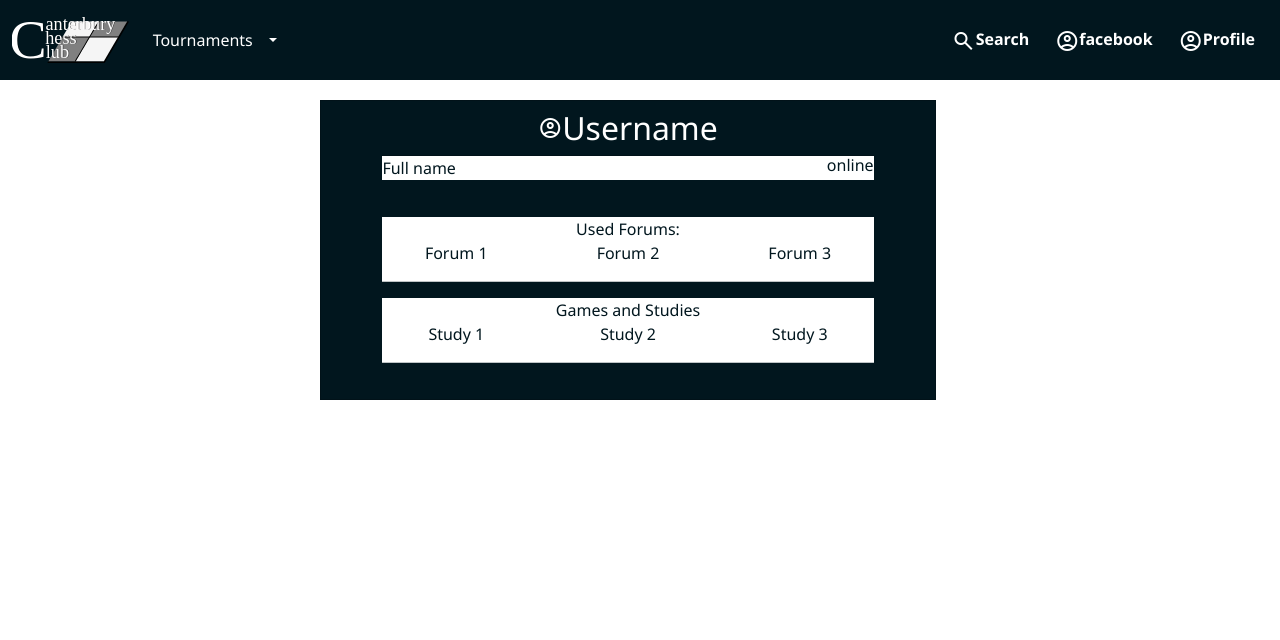
After one commit to Bailey-Moir/Canterbury-Chess-Club, a PHP site: page /php/account.php in a window 1280 px wide. The commit adds this page. Shown: the top 640 px of the page. Run offline with PHP 8.4, Linux system fonts and the light colour scheme; the visitor is signed in with stand-in values (Sample User, id 1).

```diff
--- a/index.php
+++ b/index.php
@@ -16,7 +16,6 @@ session_start();
 
 		<h2>Canterbury Chess Club</h2>
 
-
 			<div class="container-fluid content">
 				<h3>Recent Games</h3>
 				<div class="row justify-content-around">
@@ -31,7 +30,6 @@ session_start();
 							</a>
 						</div>
 					</div>
-
 					<div class="col-1 ">
 						<div class="card" >
 							<a href="#">
--- /dev/null
+++ b/php/account.php
@@ -0,0 +1,84 @@
+<?php
+    session_start();
+    if(!isset($_SESSION['logged_in'])) {
+        header("Location: signin.php");
+    }
+
+?>
+<!DOCTYPE html>
+<html lang="en">
+<head>
+    <?php include "header.php"; ?>
+    <title>Canterbury Chess Club</title>
+</head>
+<body>
+    <?php include "modules/navbar/navbar.php"; ?>
+    <div id="main">
+
+        <div class="row justify-content-center" style="width: 100%;">
+            <div class="col-6">
+
+                <div class="card" style="border-radius: 0px; padding-bottom: 20px; background-color: rgb(1, 22, 30);">
+                    <div style="width: 80%;">
+                        <h2 class="card-header">
+                            <span class="material-symbols-outlined">account_circle</span>Username
+                        </h2>
+                        <div class="card-body1">
+                            Full name <h6 style="float: right;">online</h6>
+                        </div>
+                    </div>
+                    <hr>
+                    <div style="width: 80%;">
+                        <div class="card-body1" style="text-align: center !important;">
+                            Used Forums:
+
+                            <div class="row">
+                                <div class="col-sm">
+                                    Forum 1
+                                </div>
+
+                                <div class="col-sm">
+                                    Forum 2
+                                </div>
+
+                                <div class="col-sm">
+                                    Forum 3
+                                </div>
+                            </div>
+                            <hr>
+
+                        </div>
+                    </div>
+
+                    <div style="width: 80%;">
+                        <div class="card-body1" style="text-align: center !important;">
+                            Games and Studies
+
+                            <div class="row">
+                                <div class="col-sm">
+                                    Study 1
+                                </div>
+
+                                <div class="col-sm">
+                                    Study 2
+                                </div>
+
+                                <div class="col-sm">
+                                    Study 3
+                                </div>
+                            </div>
+                            <hr>
+
+                        </div>
+                    </div>
+
+                </div>
+
+            </div>
+        </div>
+
+    </div>
+    <?php include "modules/footer/footer.php"; ?>
+</body>
+
+</html>
--- a/php/signup.php
+++ b/php/signup.php
@@ -29,13 +29,14 @@
                             <label for="floatingInput">Email address</label>
                         </div>
 
+
                         <div class="form-floating border-secondary" style="border-radius: 0px;">
                             <input type="password" class="form-control" id="floatingPassword" placeholder="Password">
                             <label for="floatingPassword">Password</label>
                             <span class="material-symbols-outlined">eye-open</span>
                         </div>
 
-                        <a href="/php/profile.php" style="text-decoration: none; color: white; "><button class="btn btn-primary w-100 py-2" type="submit">Sign up</button></a>
+                        <a href="/php/account.php" style="text-decoration: none; color: white; "><button class="btn btn-primary w-100 py-2" type="submit">Sign up</button></a>
 
                     </form>
 
--- a/styles.css
+++ b/styles.css
@@ -113,7 +113,7 @@ p {
     color: white !important;
 }
 
-.card-body {
+.card-body1 {
     background-color: white !important;
     color: rgb(1, 22, 30) !important;
     text-align: left !important;
```
Also changed, not shown: php/dbconnect.php (added, +14 -0 lines), php/profile.php (deleted, +0 -39 lines), php/signin.php (+5 -5 lines), php/tournaments.php (+45 -7 lines), php/verify.php (+24 -10 lines), res/tourney.JPG (added).
